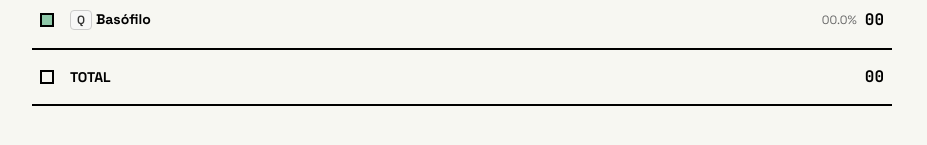
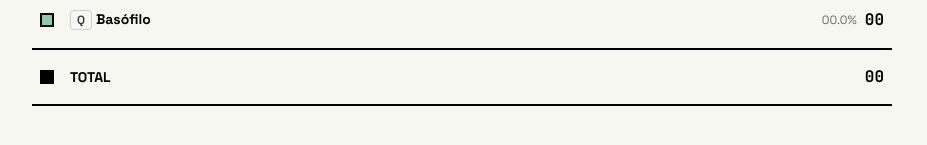
Before and after one commit to marlonnl/DiffCount, a React (Vite) app: page / in a window 1280 px wide. Shown: the part 551-696 px from the top of the page, without its empty margins (178-1105 px from the left). Built offline with nearby package versions, Linux system fonts and the light colour scheme.

Commit message:
style: added a total color (under construction)

```diff
--- a/src/constants/cellColors.ts
+++ b/src/constants/cellColors.ts
@@ -1,4 +1,5 @@
 export const cellColors = {
+  total: '#000',
   segmentado: '#E88FA6',
   bastao: '#F5C9D3',
   linfocito: '#5B9BD5',
```
